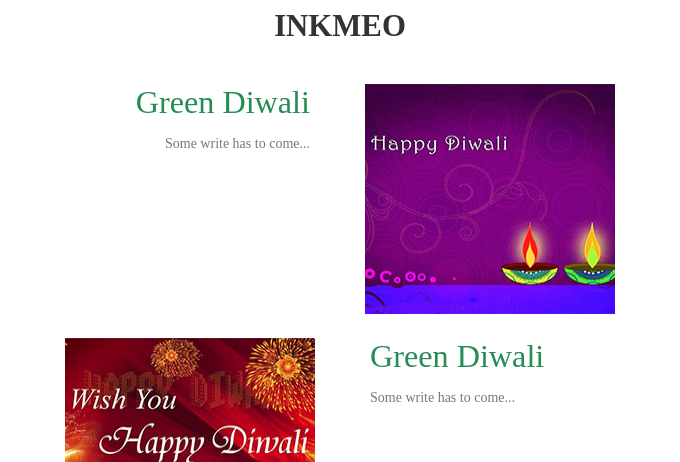
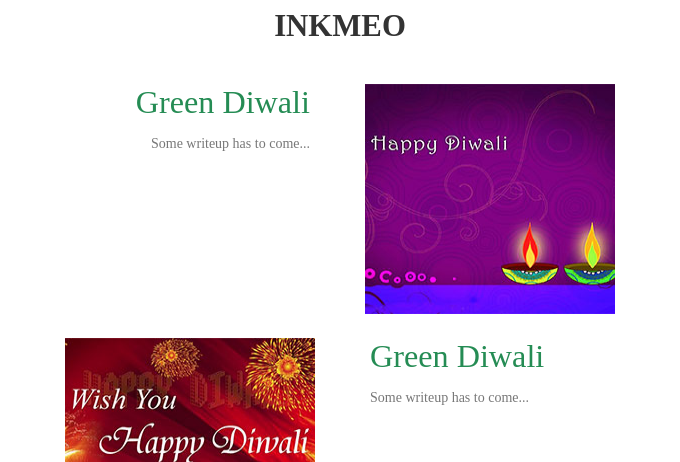
Before and after one commit to aluruakash/inkmeo-email, a plain HTML site: page index.html in a window 1280 px wide. Shown: the part 1320-1782 px from the top of the page, 300-980 px from the left. Drawn offline with Linux system fonts and the light colour scheme.

Commit message:
Add exsisting file

```diff
--- a/index.html
+++ b/index.html
@@ -740,7 +740,7 @@
 								<tr><td height="10" class="high-4"></td></tr>
 								<tr>
 									<td class="sub-t" style="padding:0em;text-align:left;font-size:1em;color:#777;font-family: Myriad Pro;line-height:1.9em;text-align:right;">
-															   Some write has to come...
+															   Some writeup has to come...
 														</td>
 								</tr>
 								<tr><td height="20" class="high-4"></td></tr>
@@ -766,7 +766,7 @@ Green Diwali
 								<tr><td height="10" class="high-4"></td></tr>
 								<tr>
 									<td class="sub-t" style="padding:0em;text-align:left;font-size:1em;color:#777;font-family: Myriad Pro;line-height:1.9em;">
-															  Some write has to come...
+															  Some writeup has to come...
 														</td>
 								</tr>
 								<tr><td height="20" class="high-4"></td></tr>
```
